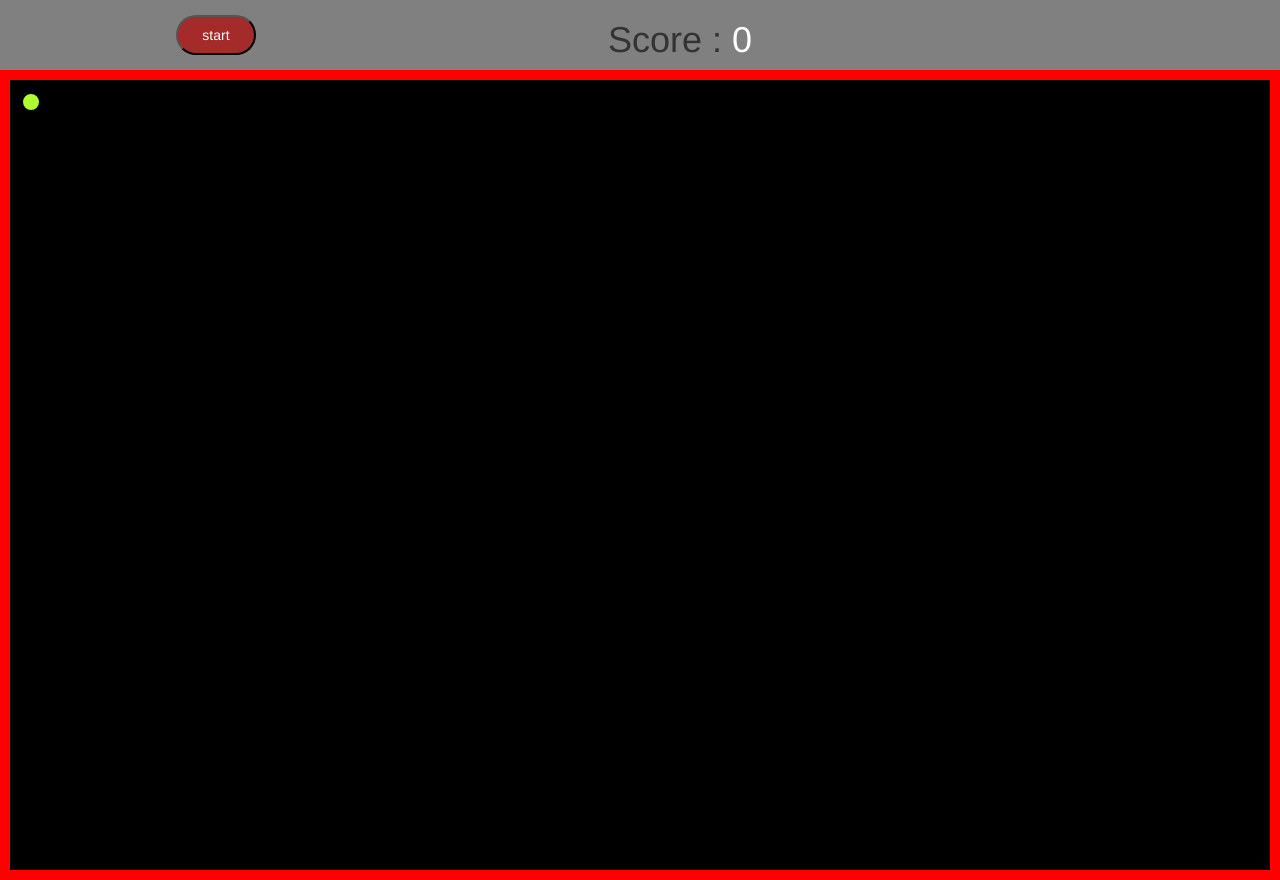
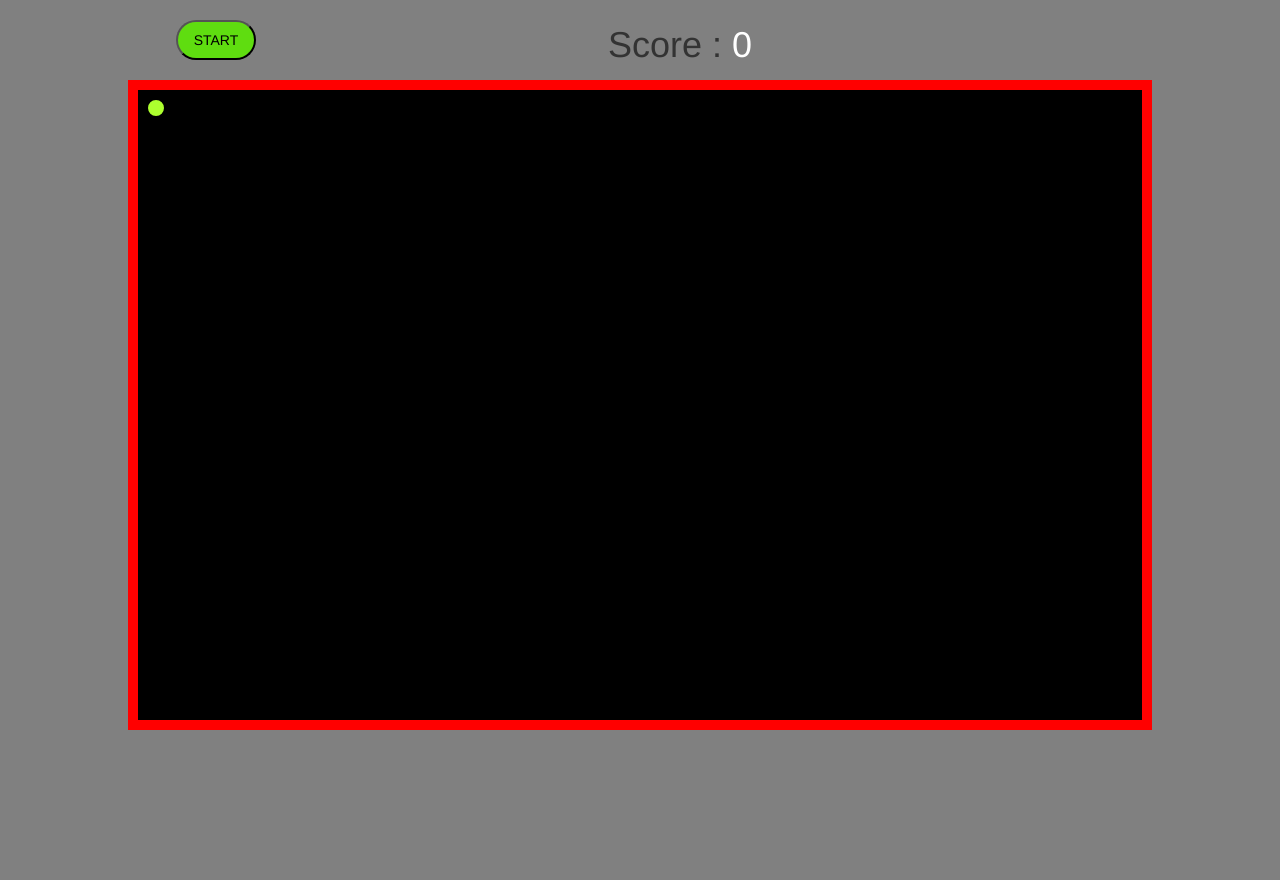
Before and after one commit to manggic/ping-pong-game, a plain HTML site: page index.html in a window 1280 px wide. After the commit the page ends 800 px from the top, so only its background shows below. Drawn offline with nearby package versions, Linux system fonts and the light colour scheme.

Commit message:
changed the styling

```diff
--- a/index.html
+++ b/index.html
@@ -19,11 +19,11 @@
 </head>
 <body>
   <div class='header'>
-    <button id='btn'  onclick="start()" >start</button>
+    <button id='btn'  onclick="start()" >START</button>
       <h1>Score : <span id='score'>0</span></h1>
       <h1  id='over'></h1>
   </div>
-
+   <div class='body'>
     <table>
       <tr>
        <td ><div id='source'></div></td>
@@ -506,6 +506,8 @@
         <td></td>
       </tr>
     </table>
+   </div>
+
      <script  src='./index.js'  ></script>
 </body>
 
--- a/style.css
+++ b/style.css
@@ -1,38 +1,35 @@
-
-
-td{
-   width : 50px;
-   height: 50px;
+td {
+  width: 50px;
+  height: 5vh;
   background-color: black;
 }
 
-#btn{
+#btn {
   width: 80px;
   height: 40px;
-  color: azure;
-  background-color: brown;
+  color: black;
+  background-color: #5fdd10;
   border-radius: 20px;
 }
 
-
-
-.header{
+.header {
   display: flex;
   justify-content: space-around;
   align-items: center;
+  height: 10%;
 }
 
-#over{
+#over {
   color: aquamarine;
-  font-family: 'Gill Sans', 'Gill Sans MT', Calibri, 'Trebuchet MS', sans-serif;
+  font-family: "Gill Sans", "Gill Sans MT", Calibri, "Trebuchet MS", sans-serif;
 }
 
-table{
+table {
   border: 10px solid red;
   margin: 0 auto;
 }
 
-#target{
+#target {
   width: 16px;
   height: 16px;
   border-radius: 50%;
@@ -41,24 +38,26 @@ table{
   margin: 0 auto;
 }
 
-#source{
+.body {
+  width: 80%;
+  margin: auto;
+  height: 90%;
+}
+
+#source {
   width: 16px;
   height: 16px;
+  background-color: greenyellow;
   border-radius: 50%;
-    background-color: greenyellow;
   border: 2px solid greenyellow;
   margin: 0 auto;
 }
 
-
-
-body{
+body {
   height: 100vh;
-
   background-color: gray;
 }
 
-
-#score{
+#score {
   color: white;
 }
```
Also changed, not shown: index.js (+4 -43 lines). Lines whose indentation alone changed are shown as unchanged.
